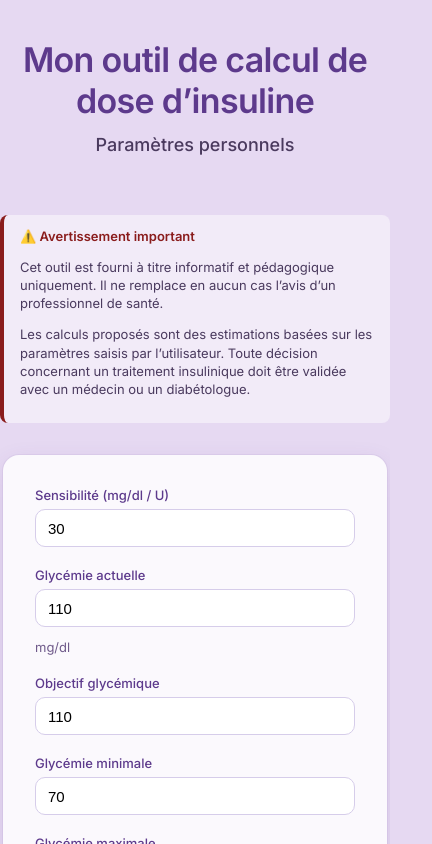
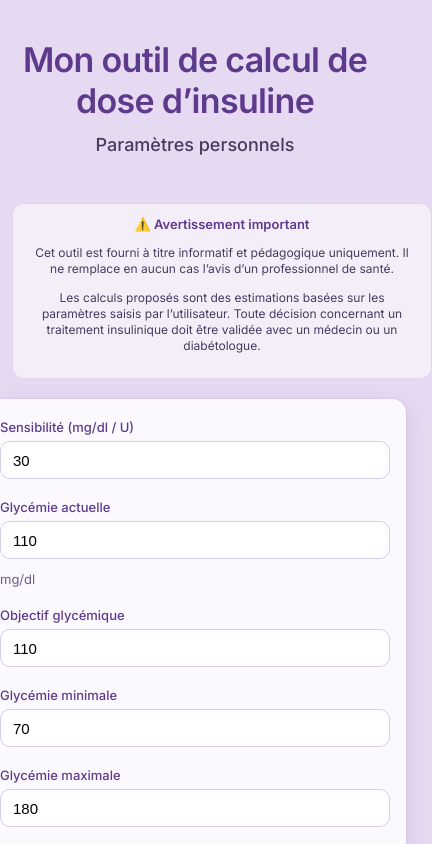
Before and after one commit to desdemone/calculateur-insuline, a React (Create React App) app: page / in a window 390 px wide. Shown: the top 844 px of the page, 432 px wide, since content can reach past the window. Built offline with nearby package versions, Linux system fonts and the light colour scheme.

Commit message:
modif warning

```diff
--- a/src/App.css
+++ b/src/App.css
@@ -59,9 +59,12 @@ body {
   background-color: #FBF9FD;
   border-radius: 16px;
   padding: 32px;
-  max-width: 400px;
+
+  max-width: 320px;   /* 🔑 cards plus étroites */
   width: 100%;
-  margin-bottom: 32px;
+
+  margin: 0 auto 32px;
+
   box-shadow:
     0 8px 24px rgba(93, 58, 140, 0.12),
     0 0 0 1px rgba(93, 58, 140, 0.06);
@@ -83,7 +86,6 @@ body {
   margin-bottom: 20px;
 }
 
-/* Labels */
 label {
   display: block;
   margin-bottom: 6px;
@@ -92,7 +94,6 @@ label {
   color: #5D3A8C;
 }
 
-/* Inputs + Select */
 input,
 select {
   width: 100%;
@@ -112,7 +113,6 @@ select:focus {
   box-shadow: 0 0 0 2px rgba(93, 58, 140, 0.15);
 }
 
-/* Units */
 .input-unit {
   display: flex;
   align-items: center;
@@ -170,21 +170,28 @@ button:hover {
 /* ============================= */
 
 .medical-disclaimer {
-  max-width: 520px;
-  margin: 12px auto 32px;
-  padding: 12px 16px;
-  font-size: 13px;
-  line-height: 1.4;
+  max-width: 300px;
+  width: 100%;
+  margin: 0 auto 24px;
+  padding: 14px 16px;
+
+  font-size: 12px;
+  line-height: 1.35;
+  text-align: center;
+
   color: #4A3A5E;
-  background-color: rgba(255, 255, 255, 0.45);
-  border-left: 4px solid #8A1C1C;
-  border-radius: 8px;
+  background-color: #F4EEF9;
+  border: 1px solid rgba(93, 58, 140, 0.12);
+  border-radius: 12px;
+
+  box-shadow: none;
 }
 
 .medical-disclaimer-title {
   margin: 0 0 6px;
+  font-size: 13px;
   font-weight: 600;
-  color: #8A1C1C;
+  color: #5D3A8C;
 }
 
 /* ============================= */
@@ -207,20 +214,17 @@ button:hover {
   }
 
   .card {
-  background-color: #FBF9FD;
-  border-radius: 16px;
-  padding: 32px;
+    max-width: 100%;
+    padding: 20px 16px;
+    margin: 0 12px 24px;
+    border-radius: 14px;
+  }
 
-  max-width: 320px;   /* 🔑 réduit largeur */
-  width: 100%;
-
-  margin: 0 auto 32px;  /* centre automatiquement */
-
-  box-shadow:
-    0 8px 24px rgba(93, 58, 140, 0.12),
-    0 0 0 1px rgba(93, 58, 140, 0.06);
-}
-
+  .medical-disclaimer {
+    max-width: 100%;
+    margin: 0 12px 20px;
+    padding: 12px 14px;
+  }
 
   label {
     font-size: 13px;
--- a/src/Page2.js
+++ b/src/Page2.js
@@ -177,7 +177,7 @@ function Page2({
             <hr />
 
             <p style={{ fontSize: "22px", textAlign: "center" }}>
-              👉  Estimation de la dose totale  :
+              👉  Estimation de la dose totale
               <strong> {roundedTotalDose} U</strong>
             </p>
           </div>
```
